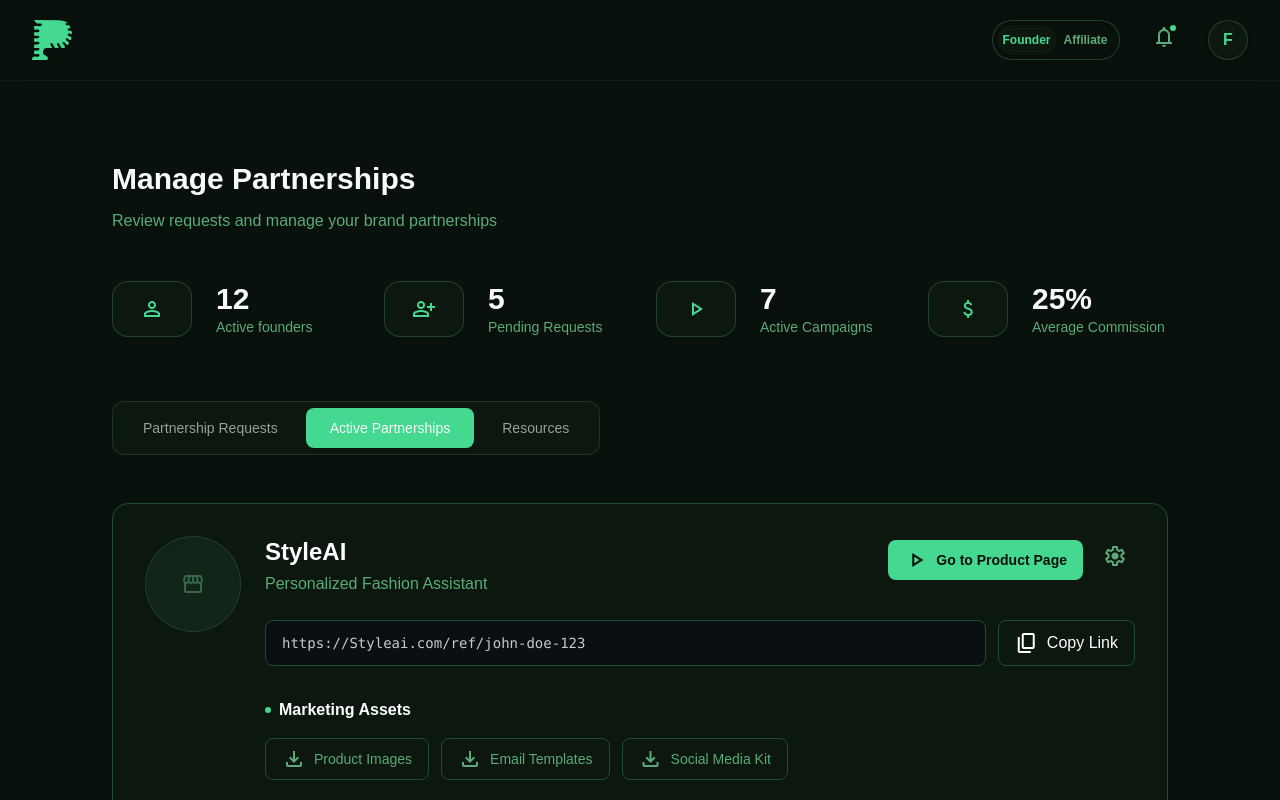
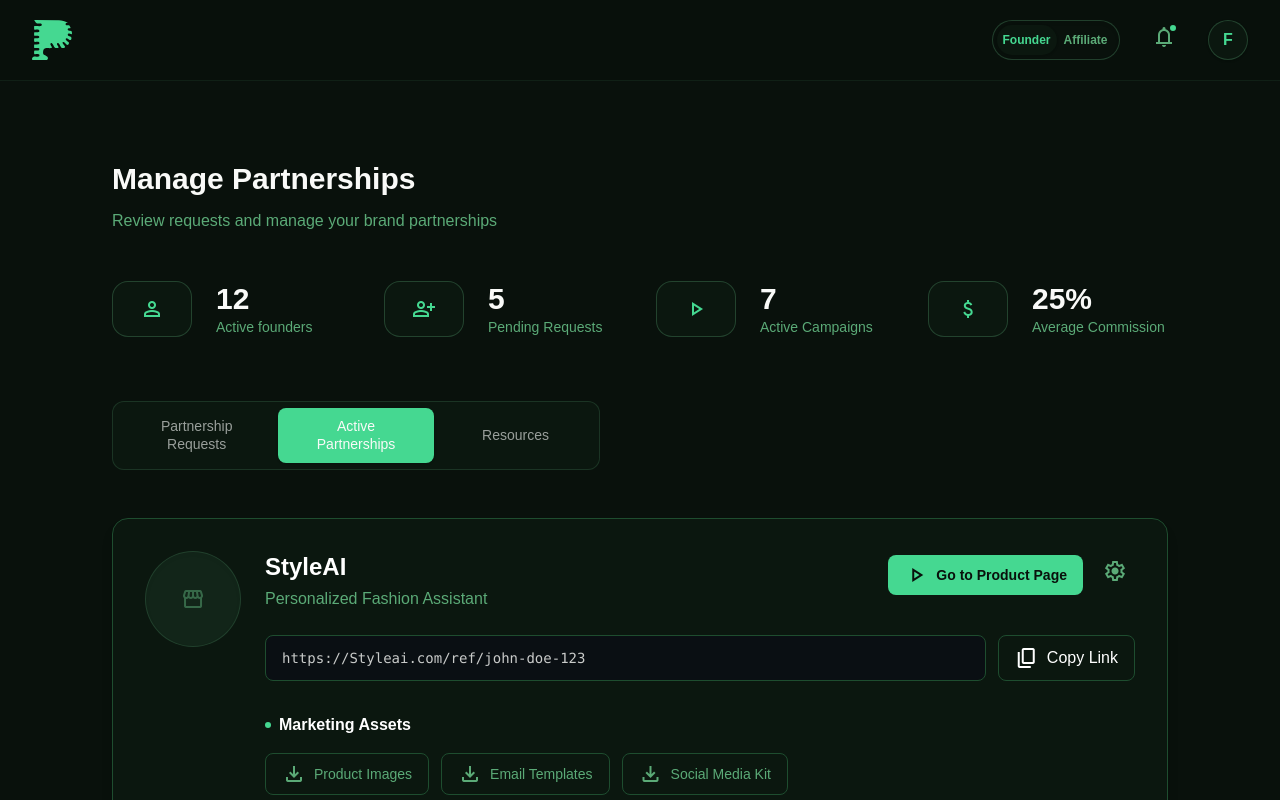
Before and after one commit to 7ossam26/proovd-demo, a Next.js app: page /affiliate/partnerships/active in a window 1280 px wide. Shown: the top 800 px of the page. Built offline with nearby package versions, Linux system fonts and the light colour scheme; a web font is replaced by a local one.

Commit message:
finishes all edits 2

```diff
--- a/src/app/affiliate/layout.js
+++ b/src/app/affiliate/layout.js
@@ -85,7 +85,7 @@ export default function AffiliateLayout({ children }) {
 
       {/* Navigation Tabs */}
       <div className="mb-12">
-        <div className="inline-flex bg-brand-surface p-1.5 rounded-xl gap-1 border border-brand-surface-light/20">
+        <div className="flex sm:inline-flex bg-brand-surface p-1.5 rounded-xl gap-1 border border-brand-surface-light/20 w-full sm:w-auto items-center">
           {tabs.map((tab) => {
             const isActive = pathname === tab.href;
             return (
@@ -93,7 +93,7 @@ export default function AffiliateLayout({ children }) {
                 key={tab.href}
                 href={tab.href}
                 className={cn(
-                  "px-6 py-2.5 rounded-lg text-sm font-medium transition-all",
+                  "flex-1 px-2 md:px-6 py-2.5 rounded-lg text-[10px] sm:text-xs md:text-sm font-medium transition-all flex items-center justify-center text-center leading-tight whitespace-normal min-h-[44px]",
                   isActive
                     ? "bg-brand text-brand-text shadow-sm"
                     : "text-brand-text/60 hover:text-brand-text hover:bg-white/5"
```
